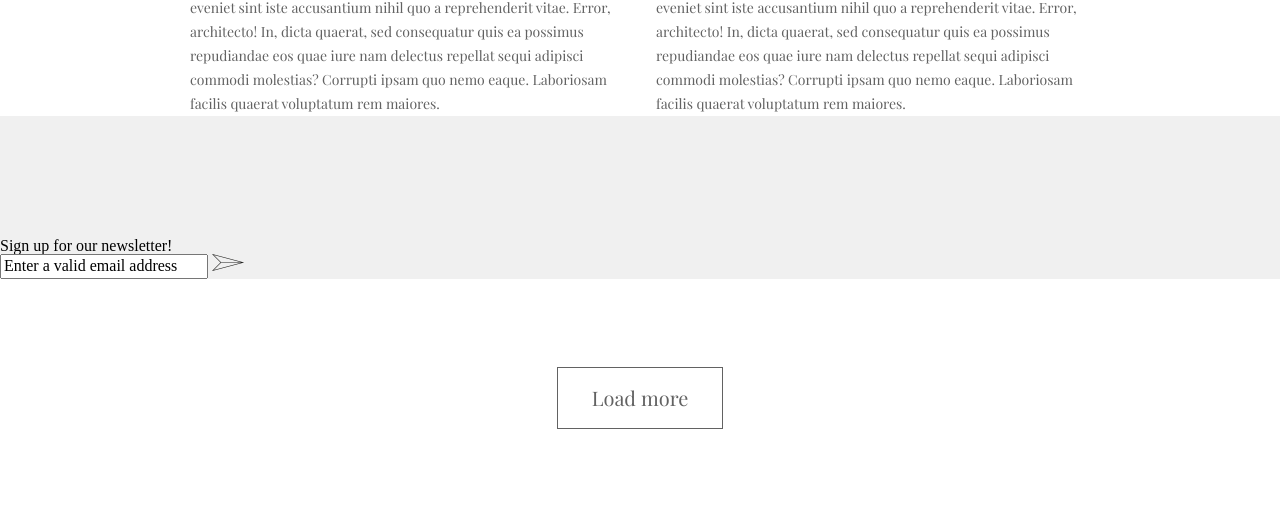
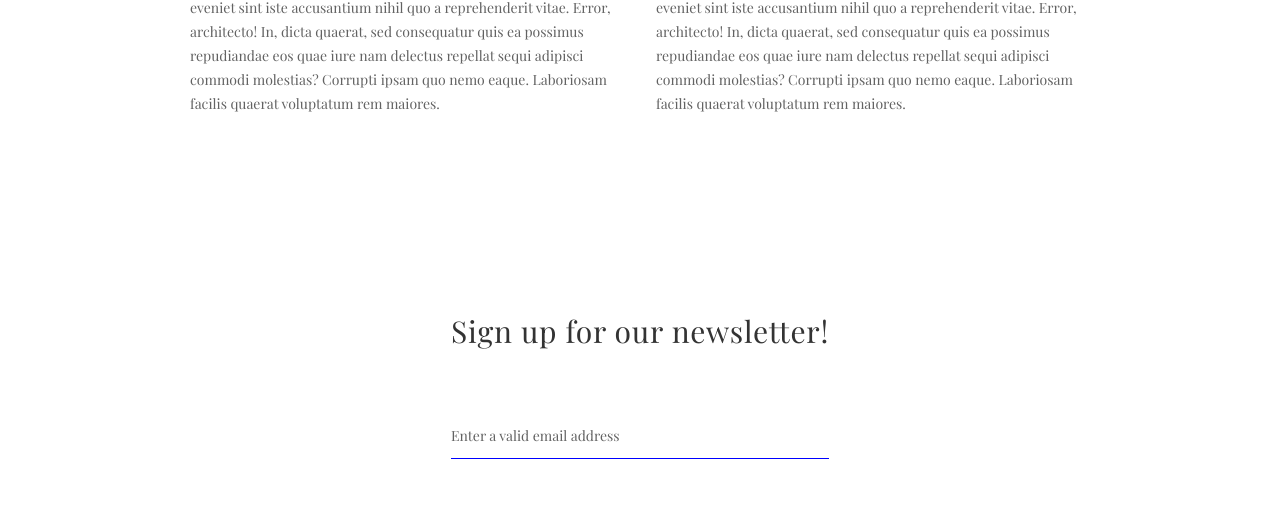
Before and after one commit to ClutchDown/Trainee-adventure, a plain HTML site: page index.html in a window 1280 px wide. Shown: the part 2589-3103 px from the top of the page. Drawn offline with nearby package versions, Linux system fonts and the light colour scheme.

Commit message:
the end+psd

```diff
--- a/index.html
+++ b/index.html
@@ -81,14 +81,16 @@
 						In, dicta quaerat, sed consequatur quis ea possimus repudiandae eos quae iure nam delectus repellat sequi adipisci commodi molestias? Corrupti ipsam quo nemo eaque. Laboriosam facilis quaerat voluptatum rem maiores.</p>
 				</div>
 			</div>
-			<div class="feedback">
-				<div class="feedback-wrapper">
-				<p class="feeback-text">Sign up for our newsletter!</p>
-				<form action="#" method="POST" enctype="multipart/form-data"></form>
-				<input type="mail" name="usermail" value="Enter a valid email address">
-				<a href="#" class="cool-button"><img src="img\send_icon_774.png" alt="" class="button-img"></a>
-			   </div>
-			</div>
+			<div class="form-wrapper">
+			<form  class="form">
+				<h1 class="form__title">Sign up for our newsletter!</h1>
+				<div class="form__group">
+					<input type="text" class="form__input">
+					<label  class="form__label">Enter a valid email address</label>
+				</div>
+
+			</form>
+		</div>
 			<div class="main-button">
 				<span class="load-more"><a href="" class="button">Load more</a></span>
 			</div>
--- a/style.css
+++ b/style.css
@@ -3,18 +3,14 @@
 display: flex;
 flex-direction: column;
 min-height: 100vh;
-
 }
 .header {
 margin: 70px 70px 70px 70px;
-
-
 }
 .menu {
 display: flex;
 justify-content: space-between;
 align-items: center;
-
 }
 .menu-left {
 }
@@ -27,8 +23,6 @@ color: #000000;
 }
 .menu-right {
 display: flex;
-
-
 }
 .menu-right ul{
 display: flex;
@@ -48,9 +42,6 @@ color: #626262;
 header img{
 width: 100%;
 }
-.menu-content {
-}
-
 .content-diary {
 max-width: 900px;
 margin: 0 auto;
@@ -91,11 +82,6 @@ padding-top: 52px ;
 grid-column-gap: 32px;
 grid-row-gap: 132px;
 }
-.block {
-
-}
-.block-photo {
-}
 .block-info {
 font-family: Ubuntu;
 font-size: 14px;
@@ -115,27 +101,11 @@ font-size: 14px;
 line-height: 24px;
 color: #626262;
 }
-.feedback {
-	padding-top: 122px;
-	max-height: 287px;
-	background-color: #f0f0f0;
 
-}
-.feedback-wrapper{
-
-
-}
-.feeback-text {
-}
-.cool-button {
-}
-.button-img {
-}
 .main-button {
 display: flex;
 justify-content: center;
 padding: 88px 0 88px 0;
-
 }
 .load-more {
 display: flex;
@@ -144,25 +114,52 @@ justify-content: center;
 border: 1px solid #626262;
 width: 164px;
 height: 60px;
-
-
-
-
-
+}
+.form-wrapper{
+display: flex;
+justify-content: center;
+align-items: center;
+padding: 75px 0 75px 0;
+margin: 125px 0 100px 0;
+}
+.form__title {
+font-family: 'Playfair Display';
+font-size: 30px;
+letter-spacing: 0.025em;
+color: #333333;
+padding-bottom: 83px;
+}
+.form__group {
+position: relative;
+}
+.form__input {
+width: 100%;
+border: none;
+padding: 0 0 10px 0;
+border-bottom: 1px solid blue;
+background-color: transparent;
+outline: none;
+transition: 0.3s;
+}
+.form__label {
+position: absolute;
+left: 0;
+z-index: -1;
+transition: 0.3s;
+font-family: 'Playfair Display';
+font-size: 14px;
+color: #626262;
 }
 .button {
 font-family: 'Playfair Display';
 font-size: 20px;
 color: #626262;
 text-decoration: none;
-
 }
 .footer {
-
 margin-top: auto;
 min-height: 100px;
 background-color: #f0f0f0;
-
 }
 .content-down {
 display: flex;
@@ -171,24 +168,17 @@ text-decoration: none;
 margin: 0 auto;
 height: 5em;
 line-height: 5em;
-
-
 }
 .content-down__left {
-
 min-width:200px;
 text-decoration: none;
 }
 .menu-down a{
 text-decoration: none
 }
-.menu-down {
-
-}
 .content-down__left-list1{
 display: flex;
 justify-content: space-between;
-
 }
 .content-down__left-list1 a{
 font-family: 'Playfair Display';
@@ -205,12 +195,5 @@ font-size: 14px;
 color: #000000;
 }
 .content-down__right {
-
 min-width:150px;
-
-.facebook {
 }
-.twitter {
-}
-.instagram {
-}
```
Also changed, not shown: 1 other file. Lines whose indentation alone changed are shown as unchanged.
